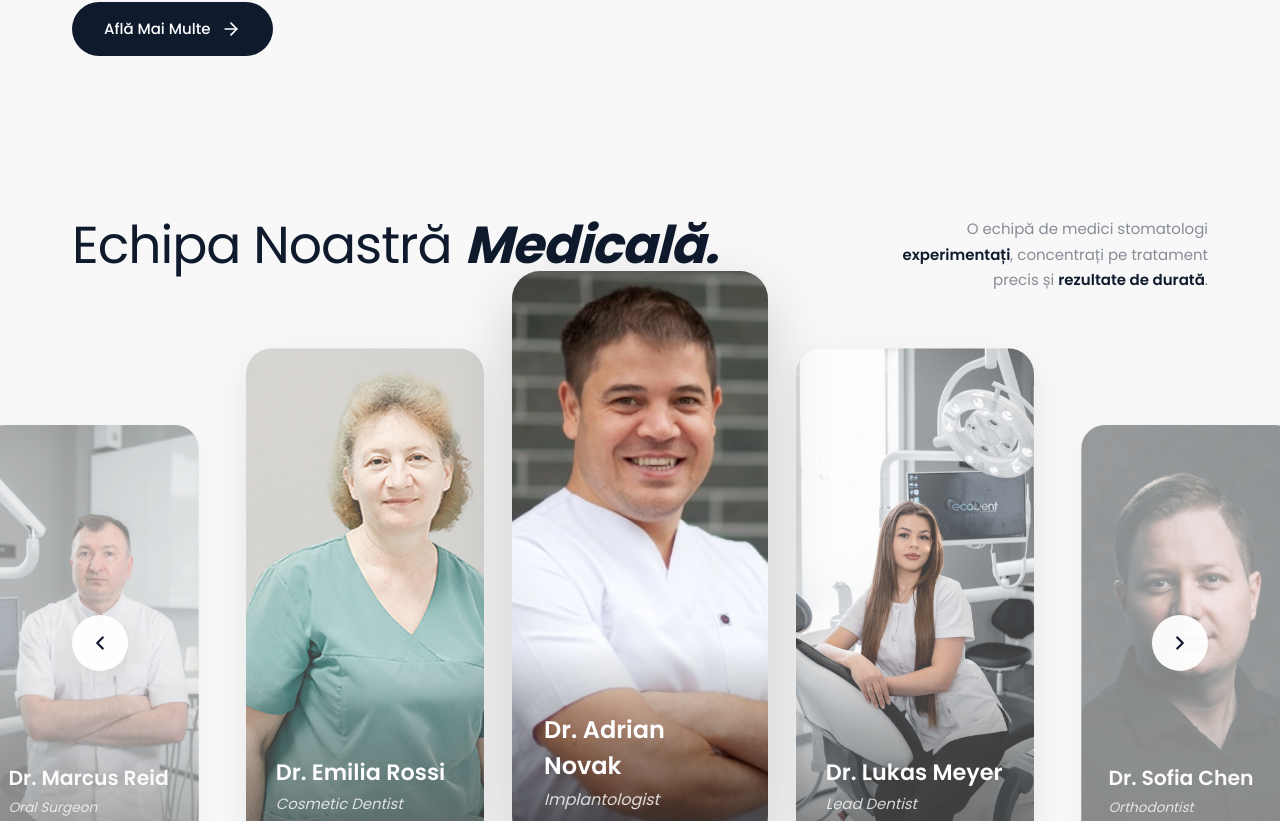
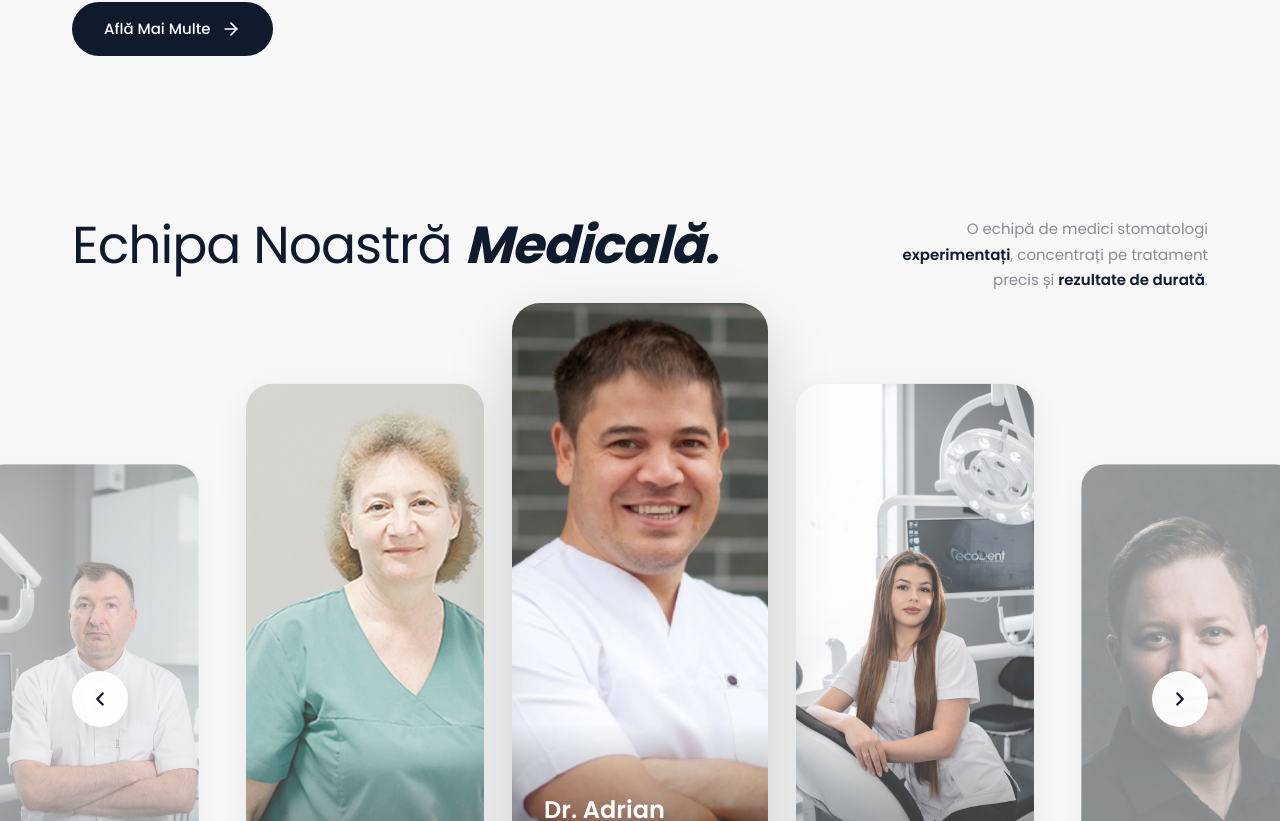
Before and after one commit to ecodent/Eco-Dent, a Next.js app: page / in a window 1280 px wide. Shown: the part 1179-2000 px from the top of the page. Built offline with nearby package versions, Linux system fonts and the light colour scheme; no server answers; the database is empty; a web font is replaced by a local one.

Commit message:
Fix: more spacing between team header text and carousel cards

```diff
--- a/app/TeamCarousel.tsx
+++ b/app/TeamCarousel.tsx
@@ -83,7 +83,7 @@ export default function TeamCarousel({
       style={{
         position: "relative",
         zIndex: 10,
-        minHeight: isMobile ? "750px" : isTablet ? "680px" : "800px",
+        minHeight: isMobile ? "800px" : isTablet ? "760px" : "880px",
         boxSizing: "border-box",
         display: "flex",
         flexDirection: "column",
@@ -150,7 +150,7 @@ export default function TeamCarousel({
         style={{
           flex: 1,
           position: "relative",
-          marginTop: isMobile ? "24px" : "48px",
+          marginTop: isMobile ? "40px" : "80px",
           display: "flex",
           alignItems: "flex-end",
           justifyContent: "center",
```
